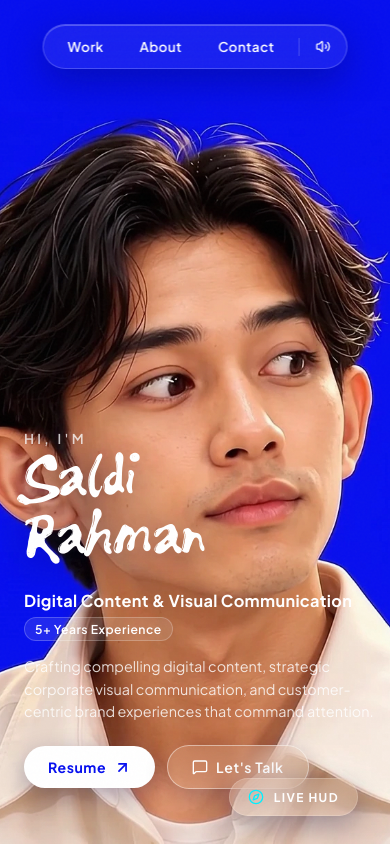
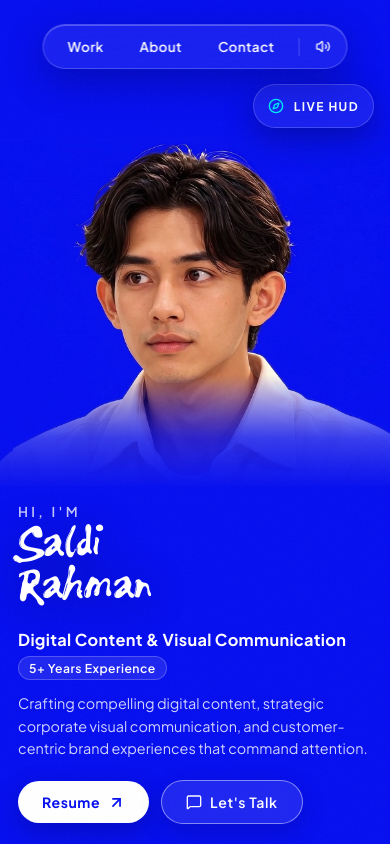
Before and after one commit to digitalinproject-ui/PortfolioSaldi, a React (Vite) app: page / in a window 390 px wide. Built offline with nearby package versions, Linux system fonts and the light colour scheme; a web font is replaced by a local one.

Commit message:
fix(mobile): optimize mobile/tablet framing, layout collision, and 60-120 FPS render performance

```diff
--- a/index.html
+++ b/index.html
@@ -3,8 +3,8 @@
   <head>
     <meta charset="UTF-8" />
     <meta name="viewport" content="width=device-width, initial-scale=1.0" />
-    <title>Saldi Rahman — Graphic Designer</title>
-    <meta name="description" content="Portfolio of Saldi Rahman — Graphic Designer with 4 years of experience specializing in visual identity, brand systems, and editorial design." />
+    <title>Saldi Rahman | Graphic Design</title>
+    <meta name="description" content="Portfolio of Saldi Rahman | Graphic Design" />
     <link rel="preconnect" href="https://fonts.googleapis.com">
     <link rel="preconnect" href="https://fonts.gstatic.com" crossorigin>
     <link href="https://fonts.googleapis.com/css2?family=Dancing+Script:wght@400;500;600;700&family=Italiana&family=JetBrains+Mono:ital,wght@0,300;0,400;0,500;1,300&family=Plus+Jakarta+Sans:wght@300;400;500;600;700&family=Syne:wght@400;500;600;700;800&display=swap" rel="stylesheet">
--- a/src/components/CharacterCanvas.tsx
+++ b/src/components/CharacterCanvas.tsx
@@ -68,7 +68,11 @@ export const CharacterCanvas: React.FC<CharacterCanvasProps> = ({
   const lastFpsTimeRef = useRef(performance.now());
   const currentFpsRef = useRef(60);
 
-  // Instant preloading: Center frame first, then circular stream in background
+  // Track last interaction time for subtle ambient idle gaze
+  const lastInteractionTimeRef = useRef<number>(performance.now());
+  const lastTelemetrySendRef = useRef<number>(0);
+
+  // Progressive frame loading: Center frame first, then cardinal keyframes, then stream remaining
   useEffect(() => {
     let loaded = 0;
     const totalToLoad = TOTAL_FRAMES + 1;
@@ -87,31 +91,53 @@ export const CharacterCanvas: React.FC<CharacterCanvasProps> = ({
       console.warn('Failed to load center.webp');
     };
 
-    // 2. Load 64 circular frames in background
+    // 2. Load 8 cardinal directions first for rapid compass tracking (0, 8, 16, 24, 32, 40, 48, 56)
+    const cardinalIndices = [0, 8, 16, 24, 32, 40, 48, 56];
+    const secondaryIndices: number[] = [];
     for (let i = 0; i < TOTAL_FRAMES; i++) {
+      if (!cardinalIndices.includes(i)) secondaryIndices.push(i);
+    }
+
+    const loadSingleFrame = (idx: number) => {
       const img = new Image();
-      const numStr = i.toString().padStart(2, '0');
+      const numStr = idx.toString().padStart(2, '0');
       img.src = `/frames/frame_${numStr}.webp`;
       img.onload = () => {
-        framesRef.current[i] = img;
+        framesRef.current[idx] = img;
         loaded += 1;
         setLoadProgress(Math.round((loaded / totalToLoad) * 100));
       };
       img.onerror = () => {
-        console.warn(`Failed to load frame_${numStr}.webp`);
         loaded += 1;
         setLoadProgress(Math.round((loaded / totalToLoad) * 100));
       };
-    }
+    };
+
+    // Load cardinals immediately
+    cardinalIndices.forEach(loadSingleFrame);
+
+    // Stream remaining frames in progressive batches with tiny timeouts to yield main thread
+    let batchIdx = 0;
+    const BATCH_SIZE = 4;
+    const streamNextBatch = () => {
+      if (batchIdx >= secondaryIndices.length) return;
+      const batch = secondaryIndices.slice(batchIdx, batchIdx + BATCH_SIZE);
+      batch.forEach(loadSingleFrame);
+      batchIdx += BATCH_SIZE;
+      setTimeout(streamNextBatch, 35);
+    };
+
+    const timer = setTimeout(streamNextBatch, 60);
+    return () => clearTimeout(timer);
   }, []);
 
-  // Window resize handler
+  // Window resize handler: Cap DPR to 2 for battery efficiency and 60-120 FPS silky smoothness
   const updateDimensions = useCallback(() => {
     const canvas = canvasRef.current;
     if (!canvas) return;
     const width = window.innerWidth;
     const height = window.innerHeight;
-    const dpr = window.devicePixelRatio || 1;
+    const dpr = Math.min(window.devicePixelRatio || 1, 2);
 
     canvas.width = width * dpr;
     canvas.height = height * dpr;
@@ -125,17 +151,36 @@ export const CharacterCanvas: React.FC<CharacterCanvasProps> = ({
     return () => window.removeEventListener('resize', updateDimensions);
   }, [updateDimensions]);
 
-  // Mouse & touch move listener
+  // Pointer & touch move listeners for smooth tracking across all mobile, tablet, and desktop devices
   useEffect(() => {
     const handlePointerMove = (e: PointerEvent) => {
       mousePosRef.current = { x: e.clientX, y: e.clientY };
+      lastInteractionTimeRef.current = performance.now();
+    };
+
+    const handlePointerDown = (e: PointerEvent) => {
+      mousePosRef.current = { x: e.clientX, y: e.clientY };
+      lastInteractionTimeRef.current = performance.now();
+    };
+
+    const handleTouchMove = (e: TouchEvent) => {
+      if (e.touches && e.touches.length > 0) {
+        mousePosRef.current = { x: e.touches[0].clientX, y: e.touches[0].clientY };
+        lastInteractionTimeRef.current = performance.now();
+      }
     };
 
     window.addEventListener('pointermove', handlePointerMove, { passive: true });
-    return () => window.removeEventListener('pointermove', handlePointerMove);
+    window.addEventListener('pointerdown', handlePointerDown, { passive: true });
+    window.addEventListener('touchmove', handleTouchMove, { passive: true });
+    return () => {
+      window.removeEventListener('pointermove', handlePointerMove);
+      window.removeEventListener('pointerdown', handlePointerDown);
+      window.removeEventListener('touchmove', handleTouchMove);
+    };
   }, []);
 
-  // Main 60 FPS Animation & Render Loop
+  // Main 60-120 FPS Animation & Render Loop
   useEffect(() => {
     let animationId: number;
     let prevActiveFrame: number | 'CENTER' = 0;
@@ -159,7 +204,7 @@ export const CharacterCanvas: React.FC<CharacterCanvasProps> = ({
       const ctx = canvas.getContext('2d', { alpha: false });
       if (!ctx) return;
 
-      const dpr = window.devicePixelRatio || 1;
+      const dpr = Math.min(window.devicePixelRatio || 1, 2);
       const viewW = canvas.width / dpr;
       const viewH = canvas.height / dpr;
 
@@ -173,33 +218,68 @@ export const CharacterCanvas: React.FC<CharacterCanvasProps> = ({
       }
 
       // Calculate destination dimensions for 16:9 character frame
-      // Negative space (headroom): ~82% height on desktop, ~88% on mobile
       const sourceAspect = 1920 / 1080;
-      const headroomFactor = viewW < 768 ? 0.88 : 0.82;
-      let destH = viewH * headroomFactor;
-      let destW = destH * sourceAspect;
+      const isMobile = viewW < 768;
+      const isTablet = viewW >= 768 && viewW < 1024;
+      let destW: number;
+      let destH: number;
+      let destX: number;
+      let destY: number;
 
-      // Ensure minimum width on wide screens so shoulders remain proportional
-      const minW = Math.min(viewW, 1400) * 0.70;
-      if (destW < minW) {
-        destW = minW;
+      if (isMobile) {
+        // Mobile portrait: Scale character so head & shoulders sit naturally in the upper 45% of viewport
+        destW = Math.max(viewW * 1.35, Math.min(viewW * 1.6, 620));
         destH = destW / sourceAspect;
+        destX = (viewW - destW) / 2;
+        // Position character face gracefully in the upper 30-33% of viewport
+        const targetFaceY = Math.max(180, Math.min(viewH * 0.32, 270));
+        destY = targetFaceY - destH * FACE_NORM_Y;
+      } else if (isTablet) {
+        // Tablet: balanced framing leaving room for hero text on left
+        const headroomFactor = 0.78;
+        destH = viewH * headroomFactor;
+        destW = destH * sourceAspect;
+        destX = (viewW - destW) / 2 + viewW * 0.06;
+        destY = viewH - destH;
+      } else {
+        // Desktop: luxury cinematic bottom-anchored frame
+        const headroomFactor = 0.82;
+        destH = viewH * headroomFactor;
+        destW = destH * sourceAspect;
+
+        const minW = Math.min(viewW, 1400) * 0.70;
+        if (destW < minW) {
+          destW = minW;
+          destH = destW / sourceAspect;
+        }
+
+        destX = (viewW - destW) / 2;
+        destY = viewH - destH;
       }
-
-      // Center horizontally and anchor to bottom (leaving ~18% negative space above the head)
-      const destX = (viewW - destW) / 2;
-      const destY = viewH - destH;
 
       // Calculate screen coordinate of the character's face center
       const faceX = destX + destW * FACE_NORM_X;
       const faceY = destY + destH * FACE_NORM_Y;
       faceScreenPosRef.current = { x: faceX, y: faceY };
 
+      // Organic ambient gaze when idle (keeps the character alive and dynamic when not touching/moving)
+      const now = performance.now();
+      const idleElapsed = now - lastInteractionTimeRef.current;
+      if (idleElapsed > 2200) {
+        const t = now * 0.0009;
+        const breathX = Math.sin(t * 1.1) * 60 + Math.cos(t * 0.35) * 40;
+        const breathY = Math.cos(t * 0.8) * 35 + Math.sin(t * 0.45) * 20;
+        mousePosRef.current = {
+          x: faceX + breathX,
+          y: faceY + breathY,
+        };
+      }
+
       if (onFaceCenterChange) {
         onFaceCenterChange({ x: faceX, y: faceY });
       }
 
-      // Vector from face center to cursor
+      // Vector from face center to target
       const dx = mousePosRef.current.x - faceX;
       const dy = mousePosRef.current.y - faceY;
       const dist = Math.hypot(dx, dy);
@@ -254,10 +334,24 @@ export const CharacterCanvas: React.FC<CharacterCanvasProps> = ({
       ctx.imageSmoothingEnabled = true;
       ctx.imageSmoothingQuality = 'high';
       ctx.drawImage(activeImage, destX, destY, destW, destH);
+
+      // On mobile screens, softly dissolve the bottom edge of the shirt seamlessly into the solid blue canvas
+      if (isMobile) {
+        const fadeStartY = destY + destH * 0.68;
+        const fadeHeight = destH * 0.32 + 4;
+        const grad = ctx.createLinearGradient(0, fadeStartY, 0, fadeStartY + fadeHeight);
+        grad.addColorStop(0, 'rgba(6, 15, 239, 0)');
+        grad.addColorStop(0.55, 'rgba(6, 15, 239, 0.75)');
+        grad.addColorStop(1, 'rgba(6, 15, 239, 1)');
+        ctx.fillStyle = grad;
+        ctx.fillRect(destX - 10, fadeStartY, destW + 20, fadeHeight + Math.max(0, viewH - (fadeStartY + fadeHeight)));
+      }
+
       ctx.restore();
 
-      // Telemetry update
-      if (onTelemetryUpdate) {
+      // Throttled Telemetry Update (10 FPS / 100ms) to prevent React state re-render storm
+      if (onTelemetryUpdate && time - lastTelemetrySendRef.current >= 100) {
+        lastTelemetrySendRef.current = time;
         const currentDeg = Math.round((smoothed * 180) / Math.PI);
         const targetDeg = Math.round((targetRad * 180) / Math.PI);
         onTelemetryUpdate({
--- a/src/components/HeroSection.tsx
+++ b/src/components/HeroSection.tsx
@@ -33,13 +33,18 @@ export const HeroSection: React.FC<HeroSectionProps> = ({
         zIndex: 20,
       }}
     >
-      {/* Bottom-Left Hero Typography & Actions */}
+      {/* Subtle protective bottom gradient scrim on mobile for 100% WCAG AA text clarity */}
+      <div className="hero-mobile-scrim" />
+
+      {/* Hero Typography & Actions */}
       <div
+        className="hero-content-wrapper"
         style={{
           position: 'absolute',
-          bottom: 'clamp(32px, 6.5vh, 60px)',
-          left: 'clamp(24px, 5vw, 64px)',
-          maxWidth: '420px',
+          bottom: 'clamp(24px, 5vh, 60px)',
+          left: 'clamp(20px, 4.5vw, 64px)',
+          width: 'calc(100% - 40px)',
+          maxWidth: '440px',
           display: 'flex',
           flexDirection: 'column',
           gap: '10px',
@@ -65,7 +70,7 @@ export const HeroSection: React.FC<HeroSectionProps> = ({
         <h1
           className="font-name"
           style={{
-            fontSize: 'clamp(3.8rem, 6.8vw, 5.6rem)',
+            fontSize: 'clamp(2.8rem, 7.5vw, 5.4rem)',
             fontWeight: 400,
             color: '#ffffff',
             lineHeight: 0.94,
--- a/src/components/TelemetryHud.tsx
+++ b/src/components/TelemetryHud.tsx
@@ -40,27 +40,17 @@ export const TelemetryHud: React.FC<TelemetryHudProps> = ({
 
   return (
     <div
-      style={{
-        position: 'fixed',
-        bottom: '28px',
-        right: '32px',
-        zIndex: 40,
-        display: 'flex',
-        flexDirection: 'column',
-        alignItems: 'flex-end',
-        gap: '12px',
-        pointerEvents: 'none',
-      }}
+      className="telemetry-hud-container"
     >
       {/* Telemetry Panel */}
       {isOpen && (
         <div
-          className="glass-panel"
+          className="glass-panel telemetry-hud-panel"
           style={{
             pointerEvents: 'auto',
             borderRadius: '20px',
             padding: '20px 24px',
-            width: '320px',
+            width: 'min(320px, calc(100vw - 36px))',
             color: '#ffffff',
             display: 'flex',
             flexDirection: 'column',
@@ -340,10 +330,11 @@ export const TelemetryHud: React.FC<TelemetryHudProps> = ({
           audioEngine.playClick(1100);
           onToggle();
         }}
-        className="glass-pill"
+        className="glass-pill telemetry-hud-toggle-btn"
         style={{
           pointerEvents: 'auto',
           padding: '10px 18px',
+          minHeight: '44px',
           display: 'flex',
           alignItems: 'center',
           gap: '10px',
--- a/src/index.css
+++ b/src/index.css
@@ -347,3 +347,77 @@ html, body {
     border-radius: 50% 50% 54% 46% / 46% 54% 46% 54%;
   }
 }
+
+/* Hero Mobile Scrim: subtle depth gradient ensuring 100% WCAG AA text contrast on mobile */
+.hero-mobile-scrim {
+  display: none;
+  position: absolute;
+  bottom: 0;
+  left: 0;
+  right: 0;
+  height: 55vh;
+  pointer-events: none;
+  background: linear-gradient(
+    to top,
+    rgba(6, 15, 239, 0.96) 0%,
+    rgba(6, 15, 239, 0.85) 45%,
+    rgba(6, 15, 239, 0.35) 75%,
+    rgba(6, 15, 239, 0) 100%
+  );
+  z-index: 22;
+}
+
+/* Telemetry HUD Responsive Positioning */
+.telemetry-hud-container {
+  position: fixed;
+  bottom: 28px;
+  right: 32px;
+  z-index: 40;
+  display: flex;
+  flex-direction: column;
+  align-items: flex-end;
+  gap: 12px;
+  pointer-events: none;
+}
+
+.telemetry-hud-toggle-btn {
+  order: 2;
+}
+
+.telemetry-hud-panel {
+  order: 1;
+}
+
+/* Mobile & Tablet Specific Breakpoints */
+@media (max-width: 767px) {
+  .hero-mobile-scrim {
+    display: block;
+  }
+
+  .hero-content-wrapper {
+    bottom: 20px !important;
+    left: 18px !important;
+    width: calc(100% - 36px) !important;
+    max-width: 100% !important;
+    gap: 8px !important;
+  }
+
+  .telemetry-hud-container {
+    top: 84px;
+    bottom: auto;
+    right: 16px;
+    gap: 8px;
+  }
+
+  .telemetry-hud-toggle-btn {
+    order: 1;
+    padding: 8px 14px !important;
+    font-size: 0.72rem !important;
+  }
+
+  .telemetry-hud-panel {
+    order: 2;
+    max-height: 70vh;
+    overflow-y: auto;
+  }
+}
```
